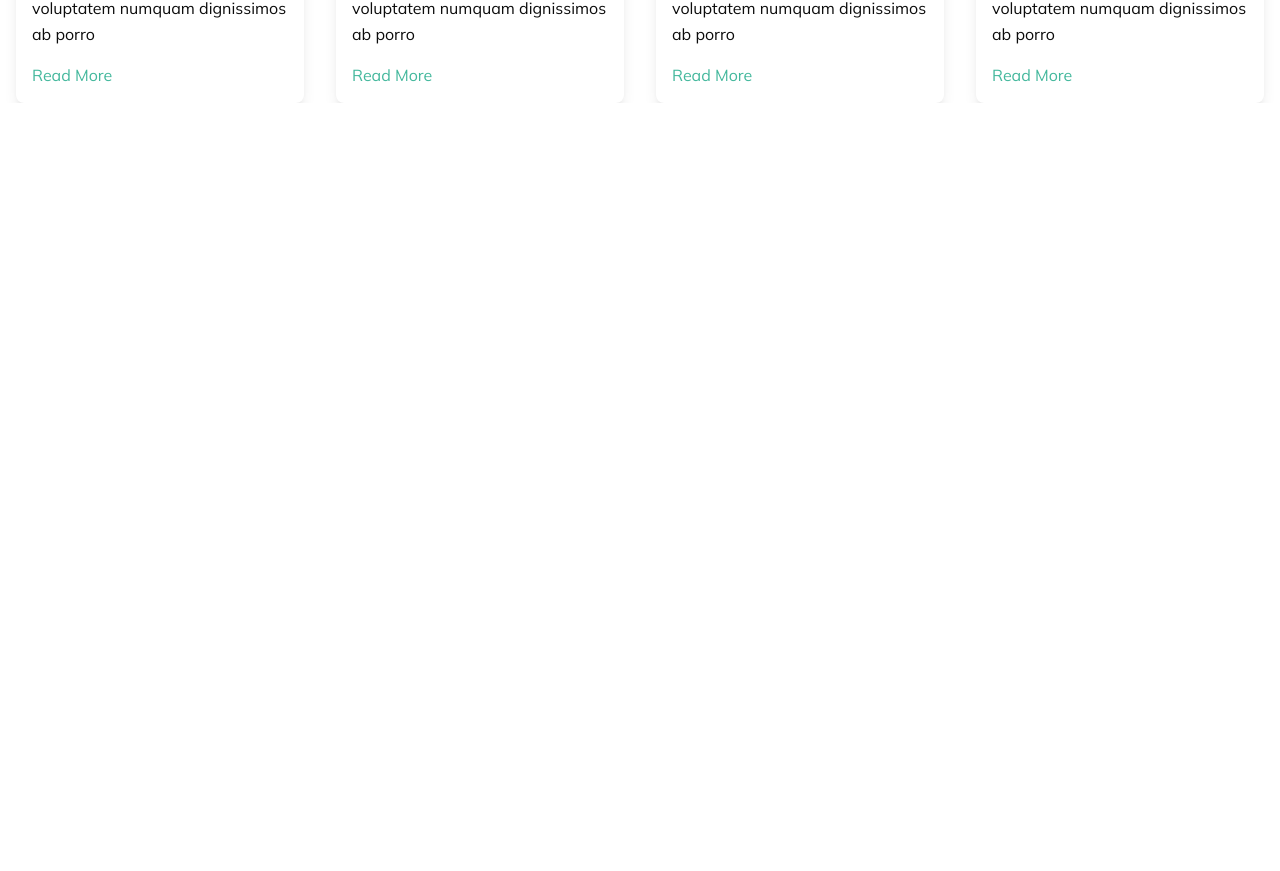
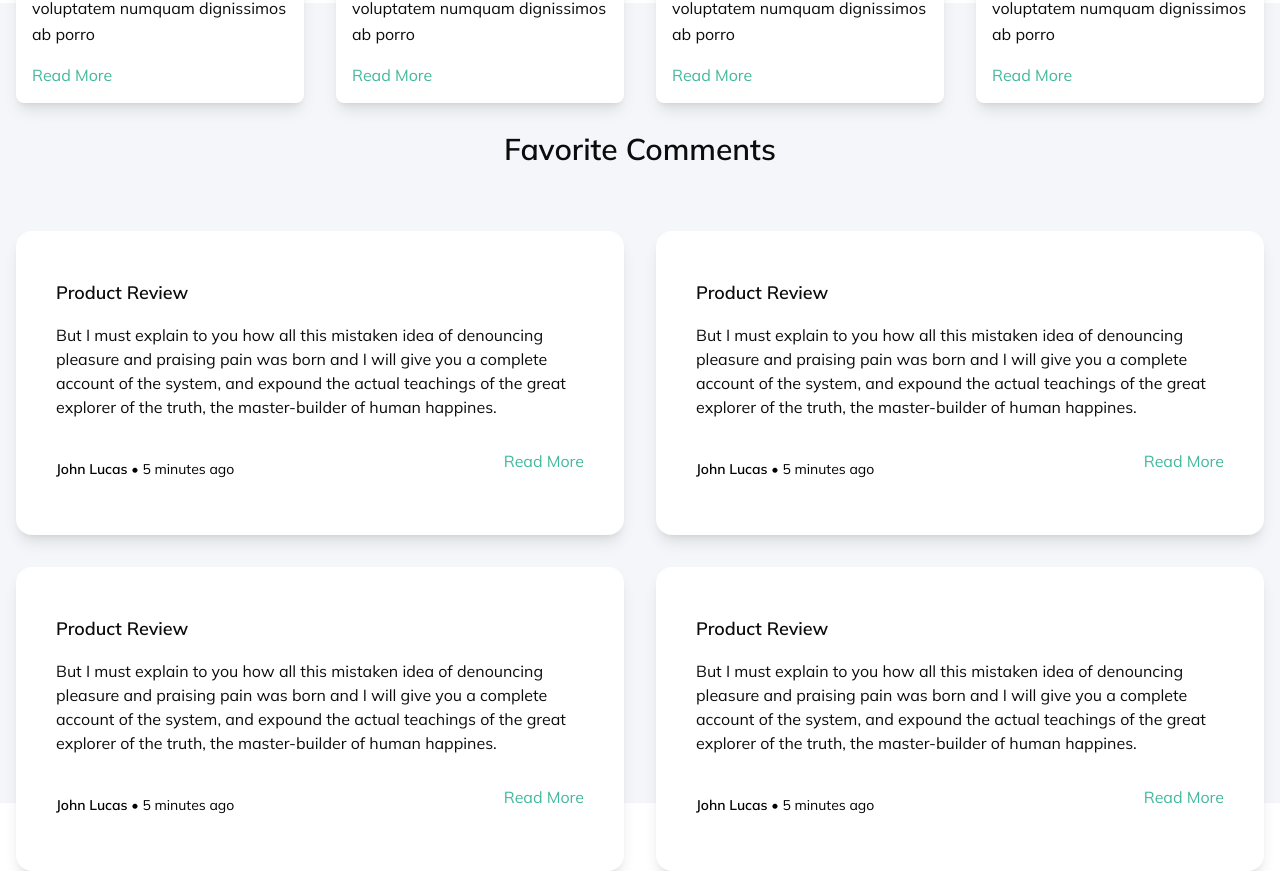
Before and after one commit to ArinSoftware/bostorek, a Vue app in the folder frontend/: page /#/ in a window 1280 px wide. Shown: the part 1597-2468 px from the top of the page. Before the commit the page ends 1700 px from the top, so only its background shows below. Built offline with nearby package versions, Linux system fonts and the light colour scheme.

Commit message:
Commentlist.vue initial code

```diff
--- a/frontend/src/App.vue
+++ b/frontend/src/App.vue
@@ -2,17 +2,19 @@
   <main-menu />
   <the-hero />
   <book-list />
+  <comment-list />
 </template>
 
 <script>
 import MainMenu from '@/components/MainMenu.vue';
 import TheHero from "@/components/TheHero.vue";
 import BookList from '@/components/books/BookList.vue';
+import CommentList from './components/comments/CommentList.vue';
 
 export default {
   name: "App",
   components: {
-    MainMenu, TheHero, BookList
+    MainMenu, TheHero, BookList, CommentList
   }
 }
 </script>
--- /dev/null
+++ b/frontend/src/components/comments/CommentList.vue
@@ -0,0 +1,85 @@
+<template>
+  <section class="bg-bost-grey py-32 h-screen">
+    <div class="container mx-auto px-4">
+      <div class="text-center mb-16">
+        <h2 class="text-3xl font-semibold text-bost-black">
+          Favorite Comments
+        </h2>
+      </div>
+      <div class="grid grid-cols-1 lg:grid-cols-2 gap-8">
+        <div class="bg-white rounded-2xl px-10 py-8 shadow-lg hover:shadow-2xl transition duration-500">
+          <div class="mt-4">
+            <h1 class="text-lg text-bost-black font-semibold  cursor-pointer">Product Review</h1>
+            <p class="mt-4 text-md text-bost-black">But I must explain to you how all this mistaken idea of denouncing
+              pleasure and praising pain was born and I will give you a complete account of the system, and expound the
+              actual teachings of the great explorer of the truth, the master-builder of human happines.</p>
+            <div class="flex justify-between items-center">
+              <div class="mt-4 flex items-center space-x-4 py-6">
+                <div class="text-sm font-semibold">John Lucas • <span class="font-normal"> 5 minutes ago</span></div>
+              </div>
+              <a href="" class="text-bost-green hover:font-semibold">
+                Read More
+              </a>
+            </div>
+          </div>
+        </div>
+        <div class="bg-white rounded-2xl px-10 py-8 shadow-lg hover:shadow-2xl transition duration-500">
+          <div class="mt-4">
+            <h1 class="text-lg text-bost-black font-semibold  cursor-pointer">Product Review</h1>
+            <p class="mt-4 text-md text-bost-black">But I must explain to you how all this mistaken idea of denouncing
+              pleasure and praising pain was born and I will give you a complete account of the system, and expound the
+              actual teachings of the great explorer of the truth, the master-builder of human happines.</p>
+            <div class="flex justify-between items-center">
+              <div class="mt-4 flex items-center space-x-4 py-6">
+                <div class="text-sm font-semibold">John Lucas • <span class="font-normal"> 5 minutes ago</span></div>
+              </div>
+              <a href="" class="text-bost-green hover:font-semibold">
+                Read More
+              </a>
+            </div>
+          </div>
+        </div>
+        <div class="bg-white rounded-2xl px-10 py-8 shadow-lg hover:shadow-2xl transition duration-500">
+          <div class="mt-4">
+            <h1 class="text-lg text-bost-black font-semibold  cursor-pointer">Product Review</h1>
+            <p class="mt-4 text-md text-bost-black">But I must explain to you how all this mistaken idea of denouncing
+              pleasure and praising pain was born and I will give you a complete account of the system, and expound the
+              actual teachings of the great explorer of the truth, the master-builder of human happines.</p>
+            <div class="flex justify-between items-center">
+              <div class="mt-4 flex items-center space-x-4 py-6">
+                <div class="text-sm font-semibold">John Lucas • <span class="font-normal"> 5 minutes ago</span></div>
+              </div>
+              <a href="" class="text-bost-green hover:font-semibold">
+                Read More
+              </a>
+            </div>
+          </div>
+        </div>
+        <div class="bg-white rounded-2xl px-10 py-8 shadow-lg hover:shadow-2xl transition duration-500">
+          <div class="mt-4">
+            <h1 class="text-lg text-bost-black font-semibold  cursor-pointer">Product Review</h1>
+            <p class="mt-4 text-md text-bost-black">But I must explain to you how all this mistaken idea of denouncing
+              pleasure and praising pain was born and I will give you a complete account of the system, and expound the
+              actual teachings of the great explorer of the truth, the master-builder of human happines.</p>
+            <div class="flex justify-between items-center">
+              <div class="mt-4 flex items-center space-x-4 py-6">
+                <div class="text-sm font-semibold">John Lucas • <span class="font-normal"> 5 minutes ago</span></div>
+              </div>
+              <a href="" class="text-bost-green hover:font-semibold">
+                Read More
+              </a>
+            </div>
+          </div>
+        </div>
+      </div>
+    </div>
+  </section>
+</template>
+
+<script>
+export default {
+  name: "CommentList",
+}
+</script>
+
+<style lang="scss" scoped></style>
```
